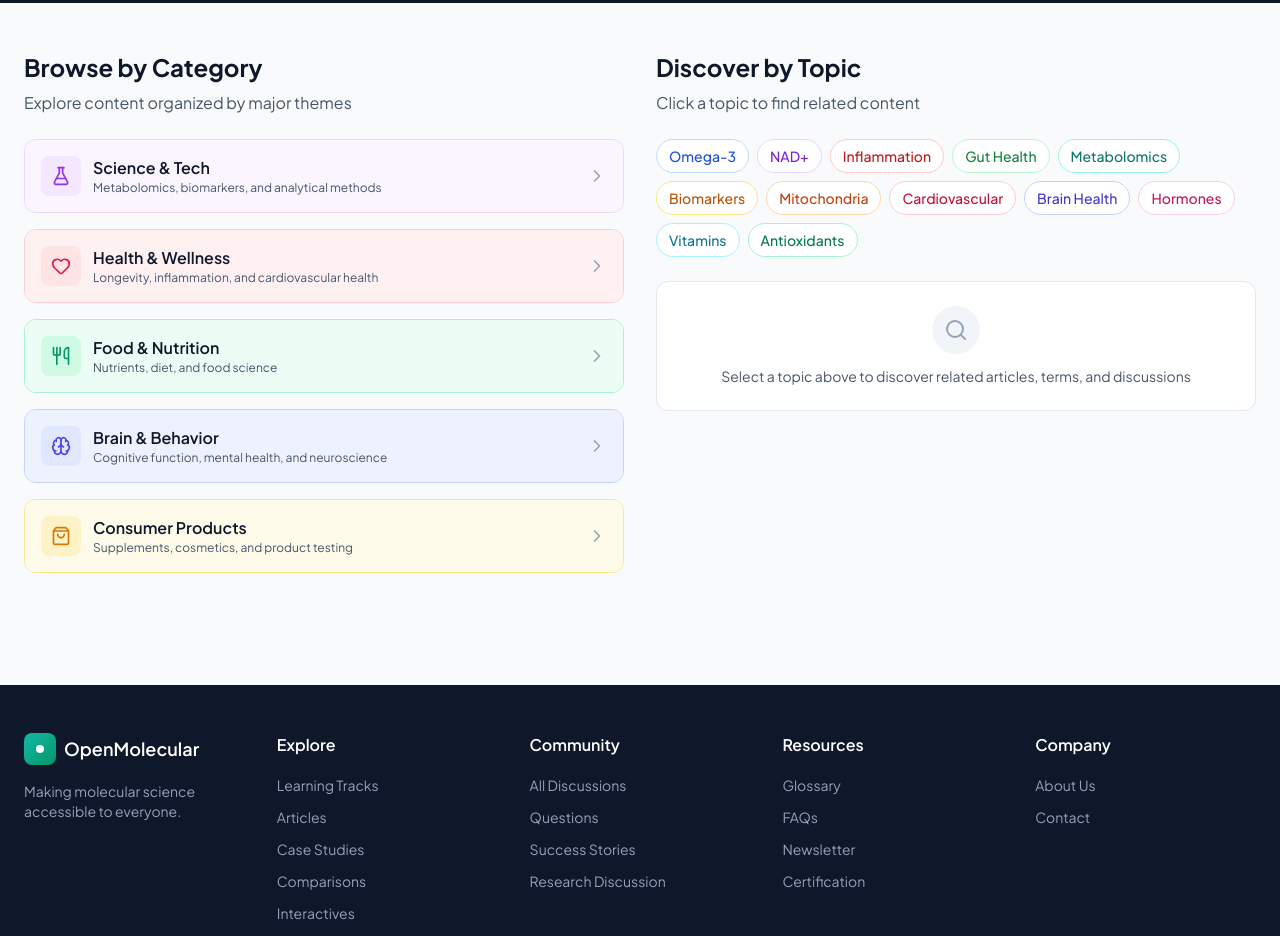
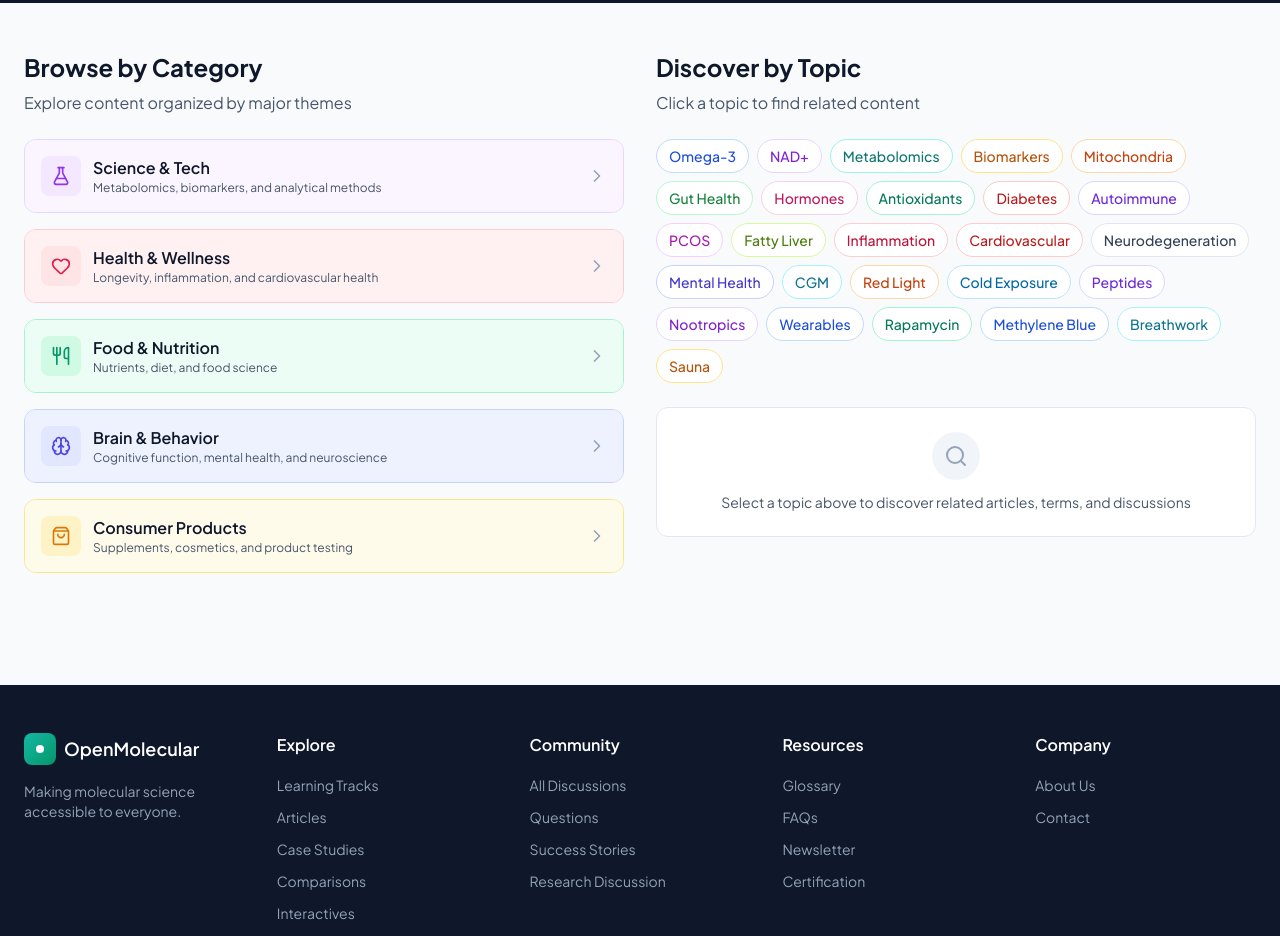
Before and after one commit to rachskwan/openmolecular, a React (Vite) app: page / in a window 1280 px wide. Shown: the part 2380-3316 px from the top of the page. Built offline with nearby package versions, Linux system fonts and the light colour scheme.

Commit message:
Add health conditions and biohacker products to Discover topics

```diff
--- a/src/components/pages/HomePage.jsx
+++ b/src/components/pages/HomePage.jsx
@@ -64,18 +64,37 @@ const categoryColorClasses = {
 
 // Topic definitions with keywords for filtering
 const topics = [
+  // Core Science & Biomarkers
   { name: 'Omega-3', keywords: ['omega-3', 'omega 3', 'fish oil', 'epa', 'dha', 'fatty acid'], color: 'blue' },
   { name: 'NAD+', keywords: ['nad+', 'nad', 'nmn', 'nicotinamide', 'longevity', 'aging'], color: 'purple' },
-  { name: 'Inflammation', keywords: ['inflammation', 'inflammatory', 'crp', 'cytokine', 'anti-inflammatory'], color: 'red' },
-  { name: 'Gut Health', keywords: ['gut', 'microbiome', 'probiotic', 'digestive', 'bacteria', 'intestinal'], color: 'green' },
   { name: 'Metabolomics', keywords: ['metabolomics', 'metabolite', 'metabolism', 'metabolic'], color: 'teal' },
   { name: 'Biomarkers', keywords: ['biomarker', 'marker', 'indicator', 'testing', 'measurement'], color: 'amber' },
   { name: 'Mitochondria', keywords: ['mitochondria', 'mitochondrial', 'atp', 'energy', 'cellular'], color: 'orange' },
-  { name: 'Cardiovascular', keywords: ['cardiovascular', 'heart', 'cardiac', 'cholesterol', 'lipid', 'blood pressure'], color: 'rose' },
-  { name: 'Brain Health', keywords: ['brain', 'cognitive', 'neurological', 'memory', 'mental', 'neurotransmitter'], color: 'indigo' },
-  { name: 'Hormones', keywords: ['hormone', 'hormonal', 'cortisol', 'insulin', 'thyroid', 'testosterone', 'estrogen'], color: 'pink' },
-  { name: 'Vitamins', keywords: ['vitamin', 'b12', 'vitamin d', 'folate', 'b6', 'nutrient'], color: 'cyan' },
-  { name: 'Antioxidants', keywords: ['antioxidant', 'oxidative', 'free radical', 'glutathione', 'coq10'], color: 'emerald' },
+  { name: 'Gut Health', keywords: ['gut', 'microbiome', 'probiotic', 'digestive', 'bacteria', 'intestinal', 'leaky gut'], color: 'green' },
+  { name: 'Hormones', keywords: ['hormone', 'hormonal', 'cortisol', 'insulin', 'thyroid', 'testosterone', 'estrogen', 'dhea'], color: 'pink' },
+  { name: 'Antioxidants', keywords: ['antioxidant', 'oxidative', 'free radical', 'glutathione', 'coq10', 'oxidative stress'], color: 'emerald' },
+
+  // Health Conditions & Diseases
+  { name: 'Diabetes', keywords: ['diabetes', 'diabetic', 'blood sugar', 'glucose', 'hba1c', 'insulin resistance', 'type 2', 'prediabetes'], color: 'red' },
+  { name: 'Autoimmune', keywords: ['autoimmune', 'lupus', 'rheumatoid', 'hashimoto', 'crohn', 'celiac', 'multiple sclerosis', 'ms'], color: 'violet' },
+  { name: 'PCOS', keywords: ['pcos', 'polycystic', 'ovarian', 'androgen', 'fertility', 'menstrual'], color: 'fuchsia' },
+  { name: 'Fatty Liver', keywords: ['fatty liver', 'nafld', 'nash', 'liver', 'hepatic', 'alt', 'ast', 'liver enzymes'], color: 'lime' },
+  { name: 'Inflammation', keywords: ['inflammation', 'inflammatory', 'crp', 'cytokine', 'anti-inflammatory', 'chronic inflammation'], color: 'rose' },
+  { name: 'Cardiovascular', keywords: ['cardiovascular', 'heart', 'cardiac', 'cholesterol', 'lipid', 'blood pressure', 'atherosclerosis', 'ldl', 'hdl'], color: 'red' },
+  { name: 'Neurodegeneration', keywords: ['alzheimer', 'dementia', 'parkinson', 'neurodegeneration', 'cognitive decline', 'brain fog', 'memory loss'], color: 'slate' },
+  { name: 'Mental Health', keywords: ['depression', 'anxiety', 'mood', 'stress', 'mental health', 'serotonin', 'dopamine', 'gaba'], color: 'indigo' },
+
+  // Biohacker Products & Tools
+  { name: 'CGM', keywords: ['cgm', 'continuous glucose', 'glucose monitor', 'dexcom', 'libre', 'levels', 'glucose tracking'], color: 'cyan' },
+  { name: 'Red Light', keywords: ['red light', 'photobiomodulation', 'infrared', 'light therapy', 'joovv', 'led therapy', 'near infrared'], color: 'orange' },
+  { name: 'Cold Exposure', keywords: ['cold plunge', 'cold exposure', 'cryotherapy', 'ice bath', 'cold therapy', 'cold shock', 'wim hof'], color: 'sky' },
+  { name: 'Peptides', keywords: ['peptide', 'bpc-157', 'tb-500', 'thymosin', 'epithalon', 'semaglutide', 'tirzepatide', 'growth hormone'], color: 'violet' },
+  { name: 'Nootropics', keywords: ['nootropic', 'smart drug', 'racetam', 'modafinil', 'lion\'s mane', 'alpha-gpc', 'cognitive enhancer'], color: 'purple' },
+  { name: 'Wearables', keywords: ['wearable', 'oura', 'whoop', 'garmin', 'apple watch', 'hrv', 'sleep tracking', 'fitness tracker'], color: 'blue' },
+  { name: 'Rapamycin', keywords: ['rapamycin', 'mtor', 'sirolimus', 'autophagy', 'longevity drug', 'anti-aging'], color: 'emerald' },
+  { name: 'Methylene Blue', keywords: ['methylene blue', 'mitochondrial enhancer', 'cognitive', 'electron carrier', 'photosensitizer'], color: 'blue' },
+  { name: 'Breathwork', keywords: ['breathwork', 'breathing', 'wim hof', 'pranayama', 'co2 tolerance', 'oxygen', 'hypoxia'], color: 'cyan' },
+  { name: 'Sauna', keywords: ['sauna', 'heat therapy', 'heat shock', 'infrared sauna', 'finnish sauna', 'hyperthermia', 'heat exposure'], color: 'amber' },
 ];
 
 const colorClasses = {
@@ -91,6 +110,11 @@ const colorClasses = {
   pink: { bg: 'bg-pink-100', text: 'text-pink-700', border: 'border-pink-200', activeBg: 'bg-pink-500' },
   cyan: { bg: 'bg-cyan-100', text: 'text-cyan-700', border: 'border-cyan-200', activeBg: 'bg-cyan-500' },
   emerald: { bg: 'bg-emerald-100', text: 'text-emerald-700', border: 'border-emerald-200', activeBg: 'bg-emerald-500' },
+  violet: { bg: 'bg-violet-100', text: 'text-violet-700', border: 'border-violet-200', activeBg: 'bg-violet-500' },
+  fuchsia: { bg: 'bg-fuchsia-100', text: 'text-fuchsia-700', border: 'border-fuchsia-200', activeBg: 'bg-fuchsia-500' },
+  lime: { bg: 'bg-lime-100', text: 'text-lime-700', border: 'border-lime-200', activeBg: 'bg-lime-500' },
+  slate: { bg: 'bg-slate-100', text: 'text-slate-700', border: 'border-slate-200', activeBg: 'bg-slate-500' },
+  sky: { bg: 'bg-sky-100', text: 'text-sky-700', border: 'border-sky-200', activeBg: 'bg-sky-500' },
 };
 
 export default function HomePage({ onNavigate, onGlossaryClick, onQuizClick, onSearchClick }) {
```
